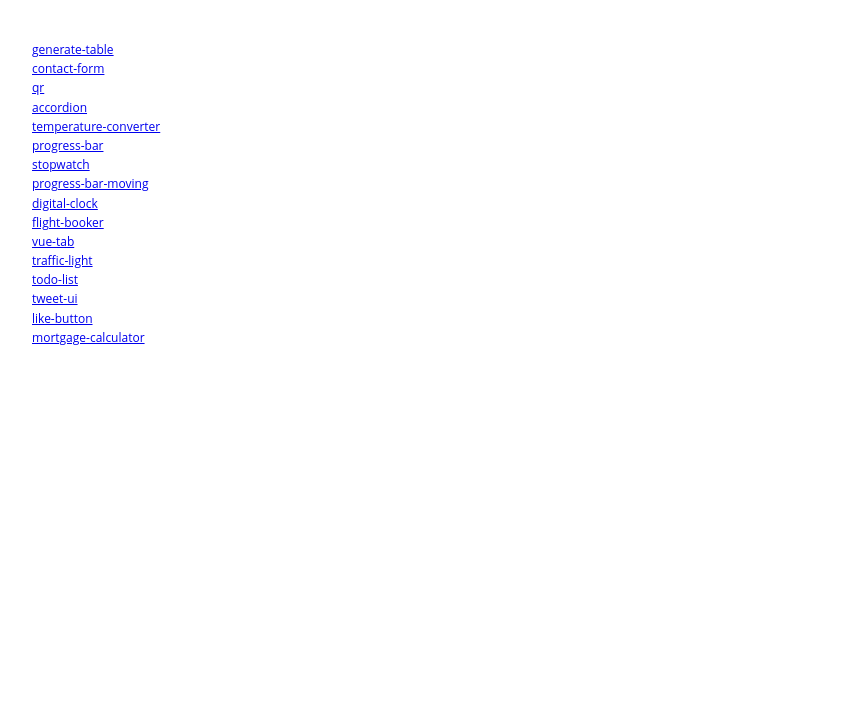
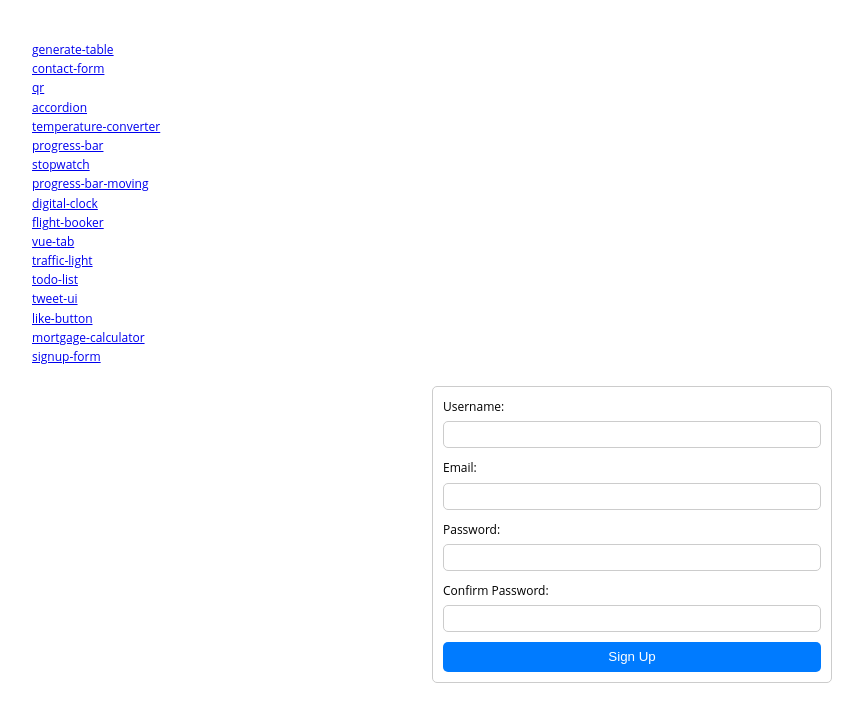
Before and after one commit to trungnd19/GFE-coding, a Vue app: page /signup-form in a window 1280 px wide. Shown: the top 722 px of the page, without its empty margins (8-871 px from the left). Built offline with nearby package versions, Linux system fonts and the light colour scheme.

Commit message:
feat: add SignupForm.vue

```diff
--- a/src/App.vue
+++ b/src/App.vue
@@ -15,7 +15,8 @@ const routes = [
   'todo-list',
   'tweet-ui',
   'like-button',
-  'mortgage-calculator'
+  'mortgage-calculator',
+  'signup-form'
 ]
 </script>
 
--- /dev/null
+++ b/src/components/signupForm/SignupForm.vue
@@ -0,0 +1,182 @@
+<template>
+  <form @submit.prevent="onSubmit">
+    <div>
+      <label for="username">Username:</label>
+      <input id="username" v-model="form.username" type="text" @input="validateUsername" />
+      <span v-if="errors.username">{{ errors.username }}</span>
+    </div>
+    <div>
+      <label for="email">Email:</label>
+      <input id="email" v-model="form.email" type="email" @input="validateEmail" />
+      <span v-if="errors.email">{{ errors.email }}</span>
+    </div>
+    <div>
+      <label for="password">Password:</label>
+      <input id="password" v-model="form.password" type="password" @input="validatePassword" />
+      <span v-if="errors.password">{{ errors.password }}</span>
+    </div>
+    <div>
+      <label for="confirmPassword">Confirm Password:</label>
+      <input
+        id="confirmPassword"
+        v-model="form.confirmPassword"
+        type="password"
+        @input="validateConfirmPassword"
+      />
+      <span v-if="errors.confirmPassword">{{ errors.confirmPassword }}</span>
+    </div>
+    <button type="submit">Sign Up</button>
+  </form>
+</template>
+
+<script setup lang="ts">
+import { reactive } from 'vue'
+
+interface Form {
+  username: string
+  email: string
+  password: string
+  confirmPassword: string
+}
+
+interface Errors {
+  username: string | null
+  email: string | null
+  password: string | null
+  confirmPassword: string | null
+}
+
+const form = reactive<Form>({
+  username: '',
+  email: '',
+  password: '',
+  confirmPassword: ''
+})
+
+const errors = reactive<Errors>({
+  username: null,
+  email: null,
+  password: null,
+  confirmPassword: null
+})
+
+const validateUsername = () => {
+  const alphanumericRegex = /^[a-zA-Z0-9]+$/
+  if (form.username.length < 4) {
+    errors.username = 'Username must be at least 4 characters long.'
+  } else if (!alphanumericRegex.test(form.username)) {
+    errors.username = 'Username can only contain alphanumeric characters.'
+  } else {
+    errors.username = null
+  }
+}
+
+const validateEmail = () => {
+  const emailRegex = /^[^\s@]+@[^\s@]+\.[^\s@]+$/
+  if (!emailRegex.test(form.email)) {
+    errors.email = 'Please enter a valid email address.'
+  } else {
+    errors.email = null
+  }
+}
+
+const validatePassword = () => {
+  if (form.password.length < 6) {
+    errors.password = 'Password must be at least 6 characters long.'
+  } else {
+    errors.password = null
+  }
+}
+
+const validateConfirmPassword = () => {
+  if (form.confirmPassword !== form.password) {
+    errors.confirmPassword = 'Passwords do not match.'
+  } else {
+    errors.confirmPassword = null
+  }
+}
+
+async function submitForm(
+  username: string,
+  email: string,
+  password: string,
+  passwordConfirm: string
+) {
+  try {
+    const response = await fetch('https://www.greatfrontend.com/api/questions/sign-up', {
+      method: 'POST',
+      headers: {
+        'Content-Type': 'application/json'
+      },
+      body: JSON.stringify({
+        username,
+        email,
+        password,
+        password_confirm: passwordConfirm
+      })
+    })
+
+    const { message } = await response.json()
+    alert(message)
+  } catch (_) {
+    alert('Error submitting form!')
+  }
+}
+
+const onSubmit = () => {
+  validateUsername()
+  validateEmail()
+  validatePassword()
+  validateConfirmPassword()
+
+  if (!errors.username && !errors.email && !errors.password && !errors.confirmPassword) {
+    // All validations passed, submit the form data
+    submitForm(form.username, form.email, form.password, form.confirmPassword)
+  }
+}
+</script>
+
+<style scoped>
+form {
+  max-width: 400px;
+  margin: 0 auto;
+  padding: 1rem;
+  border: 1px solid #ccc;
+  border-radius: 5px;
+}
+
+div {
+  margin-bottom: 1rem;
+}
+
+label {
+  display: block;
+  margin-bottom: 0.5rem;
+}
+
+input {
+  width: 100%;
+  padding: 0.5rem;
+  border: 1px solid #ccc;
+  border-radius: 5px;
+}
+
+span {
+  color: red;
+  font-size: 0.875rem;
+}
+
+button {
+  width: 100%;
+  padding: 0.75rem;
+  background-color: #007bff;
+  color: white;
+  border: none;
+  border-radius: 5px;
+  cursor: pointer;
+}
+
+button:hover {
+  background-color: #0056b3;
+}
+</style>
--- a/src/router.ts
+++ b/src/router.ts
@@ -15,6 +15,7 @@ import TodoList from './components/todoList/TodoList.vue'
 import TweetUI from './components/tweet/TweetUI.vue'
 import LikeButton from './components/likeButton/LikeButton.vue'
 import MortgageCalculator from './components/mortgageCalculator/MortgageCalculator.vue'
+import SignupForm from './components/signupForm/SignupForm.vue'
 
 const routes = [
   { path: '/generate-table', component: GenerateTable, name: 'generate-table' },
@@ -37,6 +38,7 @@ const routes = [
   { path: '/tweet-ui', component: TweetUI, name: 'tweet-ui' },
   { path: '/like-button', component: LikeButton, name: 'like-button' },
   { path: '/mortgage-calculator', component: MortgageCalculator, name: 'mortgage-calculator' },
+  { path: '/signup-form', component: SignupForm, name: 'signup-form' },
   { path: '/', component: GenerateTable }
 ]
 
```
